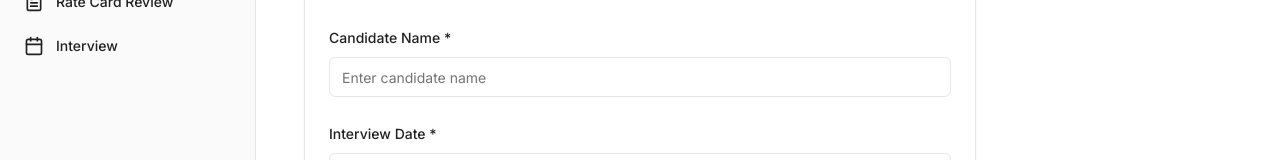
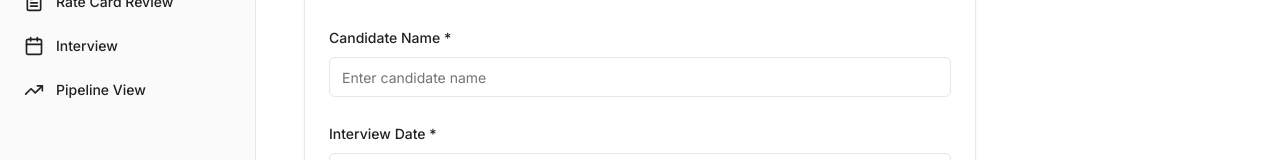
Before and after one commit to richareddy03/Vendor_Management, a React (Vite) app: page /vendor-schedule-interview in a window 1280 px wide. Shown: the part 274-434 px from the top of the page. Built offline with nearby package versions, Linux system fonts and the light colour scheme; the HTML template or start-up script is replaced by a standard one.

Commit message:
changed FTE Lead screens

```diff
--- a/src/components/layout/Sidebar.tsx
+++ b/src/components/layout/Sidebar.tsx
@@ -33,6 +33,7 @@ const fteMenuItems = [
   { title: "Offboarding Request", url: "/offboarding", icon: UserMinus },
   { title: "Rate Card Review", url: "/rate-card", icon: FileText },
   { title: "Interview", url: "/interview", icon: Calendar },
+  { title: "Pipeline View", url: "/pipeline-view", icon: TrendingUp },
   // { title: "Request Tracking", url: "/request-tracking", icon: ListChecks },
   // { title: "Video Verification", url: "/video-verification", icon: Calendar },
 ];
@@ -42,7 +43,7 @@ const businessDeskMenuItems = [
   { title: "Approval Inbox", url: "/approval-inbox", icon: CheckSquare },
   { title: "Rate Card Review", url: "/business-rate-card", icon: FileText },
   { title: "Budget Management", url: "/budget-management", icon: DollarSign },
-  { title: "Pipeline View", url: "/pipeline-view", icon: TrendingUp },
+  // { title: "Pipeline View", url: "/pipeline-view", icon: TrendingUp },
   { title: "Request Tracking", url: "/business-request-tracking", icon: ListChecks },
 ];
 
```
